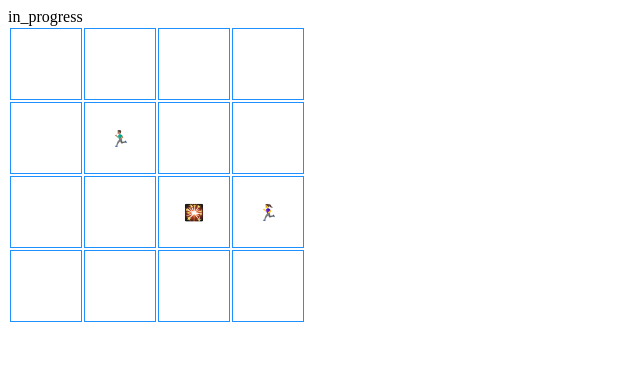
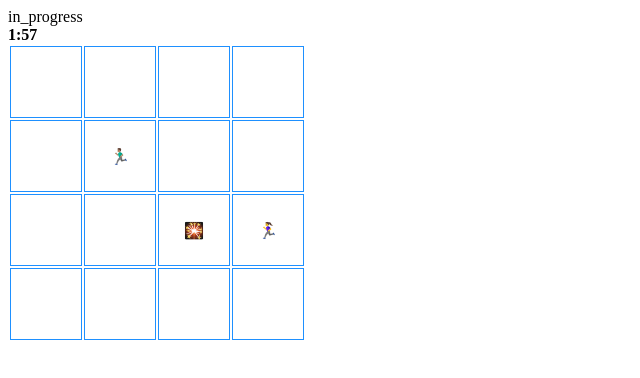
Before and after one commit to IceAye/catcher-in-the-sky, a website with bundled scripts: page src/index.html in a window 1280 px wide. Both pictures are taken after a click on the button "Start game". Shown: the whole page, without its empty margins (0-640 px from the left). Built offline with nearby package versions, Linux system fonts and the light colour scheme.

Commit message:
feat(view): add clock rendering and restructure sky grid method

```diff
--- a/src/View.js
+++ b/src/View.js
@@ -2,10 +2,12 @@ import { GAME_STATUSES , MOVE_DIRECTIONS } from './shared/constants.js';
 
 export class View {
   #root;
+  #gameClock;
+  #skyGridContainer;
 
   constructor() {
     this.#root = document.getElementById('root');
-    window.addEventListener('keyup', (event) => {
+    window.addEventListener('keyup' , (event) => {
       switch (event.code) {
         case 'ArrowUp':
           this.#onCatcherOneMoveObserver?.({ direction: MOVE_DIRECTIONS.UP });
@@ -19,13 +21,6 @@ export class View {
         case 'ArrowRight':
           this.#onCatcherOneMoveObserver?.({ direction: MOVE_DIRECTIONS.RIGHT });
           break;
-        default:
-          break;
-      }
-    });
-
-    window.addEventListener('keyup', (event) => {
-      switch (event.code) {
         case 'KeyW':
           this.#onCatcherTwoMoveObserver?.({ direction: MOVE_DIRECTIONS.UP });
           break;
@@ -42,6 +37,7 @@ export class View {
           break;
       }
     });
+
   }
 
   render(dto) {
@@ -60,19 +56,20 @@ export class View {
   #renderStartScreen(dto) {
     const button = document.createElement('button');
     button.append('Start game');
-    button.addEventListener('click', () => {
+    button.addEventListener('click' , () => {
       this.#onStartObserver?.();
-    })
+    });
 
     this.#root.appendChild(button);
   }
 
   #renderGameScreen(dto) {
-    this.#renderGrid(dto);
+    this.#renderFormattedTime(dto.remainingTime);
+    this.#renderSkyGrid(dto);
   }
 
-  #renderGrid(dto) {
-    const table = document.createElement('table');
+  #renderSkyGrid(dto) {
+    this.#skyGridContainer = document.createElement('table');
 
     for (let y = 0; y < 4; y++) {
       const row = document.createElement('tr');
@@ -81,35 +78,46 @@ export class View {
         const cell = document.createElement('td');
 
         if (dto.glitchPosition.x === x && dto.glitchPosition.y === y) {
-          cell.append('🎇')
+          cell.append('🎇');
         }
 
         if (dto.catcherOnePosition?.x === x && dto.catcherOnePosition?.y === y) {
-          cell.append('🏃‍♀️')
+          cell.append('🏃‍♀️');
         }
 
         if (dto.catcherTwoPosition.x === x && dto.catcherTwoPosition.y === y) {
-          cell.append('🏃🏽‍♂️')
+          cell.append('🏃🏽‍♂️');
         }
 
         row.append(cell);
       }
-      table.append(row);
+      this.#skyGridContainer.append(row);
     }
-    this.#root.append(table);
+    this.#root.append(this.#skyGridContainer);
+  }
+
+  #renderFormattedTime({ minutes , seconds }) {
+    this.#gameClock = document.createElement('div');
+    this.#gameClock.classList.add('game-clock');
+    this.#gameClock.textContent = `${minutes}:${seconds.toString().padStart(2 , '0')}`;
+
+    this.#root.appendChild(this.#gameClock);
   }
 
   #onStartObserver;
+
   set onstart(observer) {
     this.#onStartObserver = observer;
   }
 
   #onCatcherOneMoveObserver;
+
   set onCatcherOneMove(observer) {
     this.#onCatcherOneMoveObserver = observer;
   }
 
   #onCatcherTwoMoveObserver;
+
   set onCatcherTwoMove(observer) {
     this.#onCatcherTwoMoveObserver = observer;
   }
--- a/src/index.html
+++ b/src/index.html
@@ -14,6 +14,9 @@
         height: 50px;
         text-align: center;
     }
+    .game-clock{
+        font-weight: bold;
+    }
   </style>
 </head>
 <body>
```
